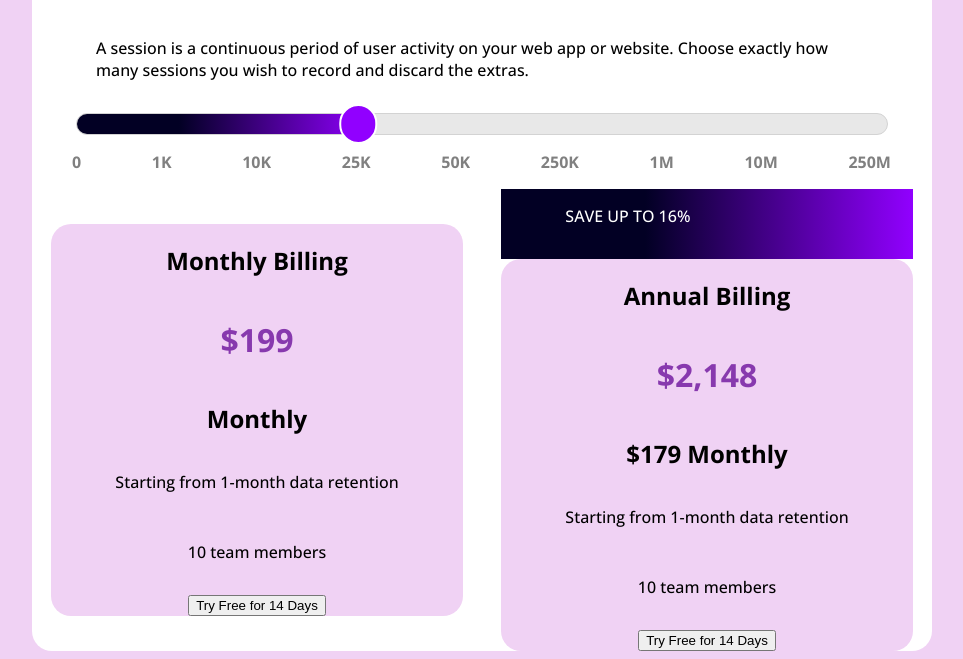
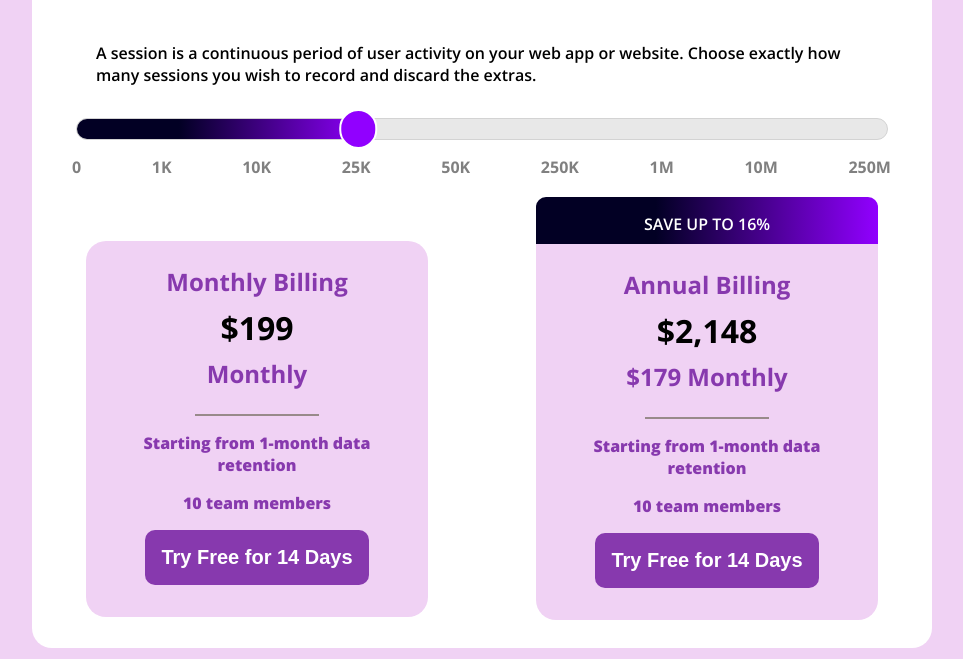
Before and after one commit to KingArthurChen/cost-estimator-project, a plain HTML site: page index.html in a window 1280 px wide. Shown: the part 558-1217 px from the top of the page, without its empty margins (158-1121 px from the left). Drawn offline with nearby package versions, Linux system fonts and the light colour scheme.

Commit message:
Finished project

```diff
--- a/index.html
+++ b/index.html
@@ -34,7 +34,7 @@
             <p>Monthly Sessions</p>
             <h2>20,000</h2>
         </div>
-        <p>A session is a continuous period of user activity on your web app or website. Choose exactly how many sessions you wish to record and discard the extras.</p>
+        <p class="container-text">A session is a continuous period of user activity on your web app or website. Choose exactly how many sessions you wish to record and discard the extras.</p>
         <div class="slider-wrapper">
             <div class="slider">
                 <div class="slider-background">
--- a/styles.css
+++ b/styles.css
@@ -117,9 +117,10 @@ header {
 }
 
 .session-container p {
+    text-transform: uppercase;
     margin-top: 50px;
     margin-bottom: 0;
-    font-weight: 700;
+    font-weight: 900;
     font-size: 1.2em;
 }
 
@@ -130,10 +131,10 @@ header {
     color: rgb(135, 57, 174)
 }
 
-.container p {
+.container-text {
     padding: 0 64px 16px 64px;
     font-size: 16px;
-    font-weight: 500;
+    font-weight: 600;
 }
 
 .slider {
@@ -184,6 +185,7 @@ header {
     font-weight: 700;
     color: grey;
     list-style: none;
+    padding-bottom: 16px;;
 }
 
 
@@ -201,14 +203,73 @@ header {
     justify-content: center;
     background-color: rgb(240, 210, 244);
     border-radius: 20px;
+    z-index: 1;
+    padding: 16px; 32px 0 32px;
+}
+
+.card-wrapper h2 {
+    color: rgb(135, 57, 174);
+    margin: 8px;
+}
+
+.card-wrapper h1 {
+    color: rgb(0,0,0);
+    margin: 0;
+}
+
+.line-break {
+    height: 2px;
+    width: 40%;
+    background-color: rgb(152, 138, 138);
+    margin-top: 16px;
+}
+
+.card-wrapper p {
+    color: rgb(135, 57, 174);
+    font-weight: 800;
+    text-align: center;
+    width: 80%;
+    margin: 16px 0 0 0;
+}
+
+.card-wrapper button {
+    color: white;
+    background-color: rgb(135, 57, 174);
+    border: 0;
+    border-radius: 10px;
+    font-weight: 700;
+    font-size: 1.25rem;
+    padding: 16px;
+    margin: 16px;
+}
+
+.card-wrapper button:hover {
+    cursor: pointer;
 }
 
 .special-card-wrapper {
     display: flex;
     flex-direction: column;
+    position: relative;
+    bottom: 28px;
+}
+
+.special-card-wrapper .card-wrapper {
+    border-top-left-radius: 0;
+    border-top-right-radius: 0;
 }
 
 .card-top {
+    padding: 0 8px 8px 8px;
+    display: flex;
+    flex-direction: column;
+    justify-content: start;
+    align-items: center;
     background: linear-gradient(90deg, rgba(2,0,36,1) 35%, rgba(145,0,255,1) 100%);
     color: white;
+    border-top-right-radius: 10px;
+    border-top-left-radius: 10px;
+    position: relative;
+    top: 15px;
+    font-weight: 600;
 }
```
